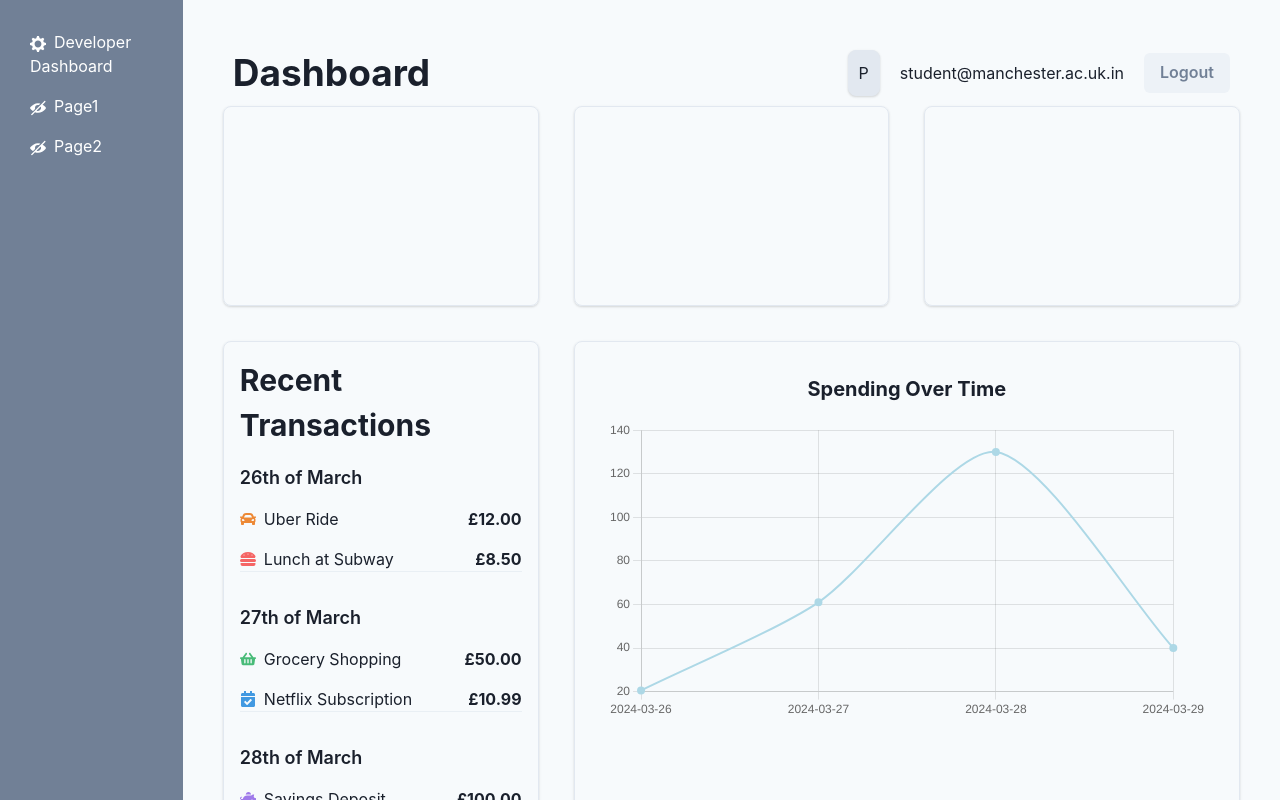
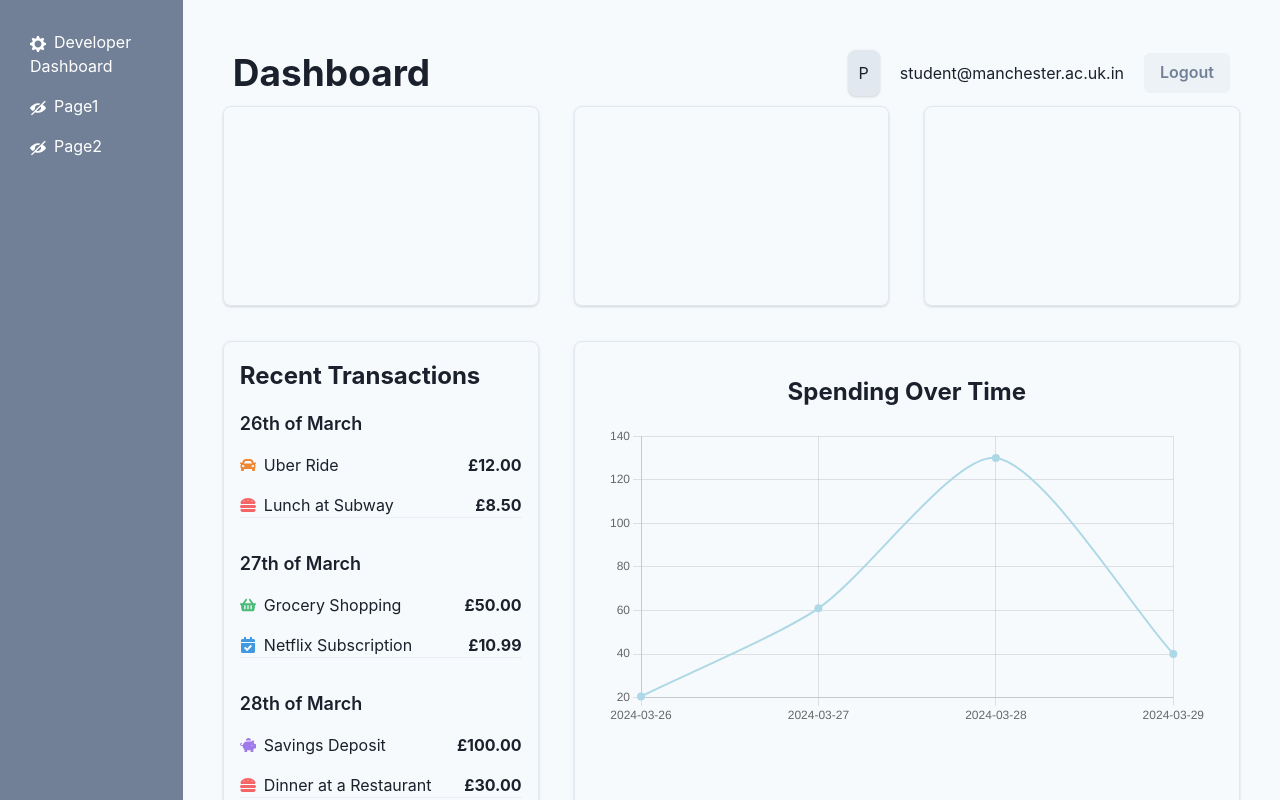
Before and after one commit to manojmanikandan7/PennyWise, a React (Vite) app: page /dashboard in a window 1280 px wide. Shown: the top 800 px of the page. Built offline with nearby package versions, Linux system fonts and the light colour scheme.

Commit message:
Minor Tweak 1

```diff
--- a/src/components/LineChart.jsx
+++ b/src/components/LineChart.jsx
@@ -61,7 +61,7 @@ function LineChart({ chartData }) {
       borderRadius="lg" // Rounded corners
     >
       {/* Optional title centered above the chart */}
-      <Text fontSize="xl" mb={4} textAlign="center" fontWeight="bold">
+      <Text fontSize="2xl" mb={4} textAlign="center" fontWeight="bold">
         Spending Over Time
       </Text>
       <Line data={chartData} options={options} />
--- a/src/pages/Dashboard.jsx
+++ b/src/pages/Dashboard.jsx
@@ -289,7 +289,7 @@ export default function Dashboard() {
                 p={4}
                 boxShadow="base"
               >
-                <Text fontSize="3xl" mb={4} as="b">
+                <Text fontSize="2xl" mb={4} as="b">
                   Recent Transactions
                 </Text>
                 {Object.entries(transactionsByDate).map(
```
